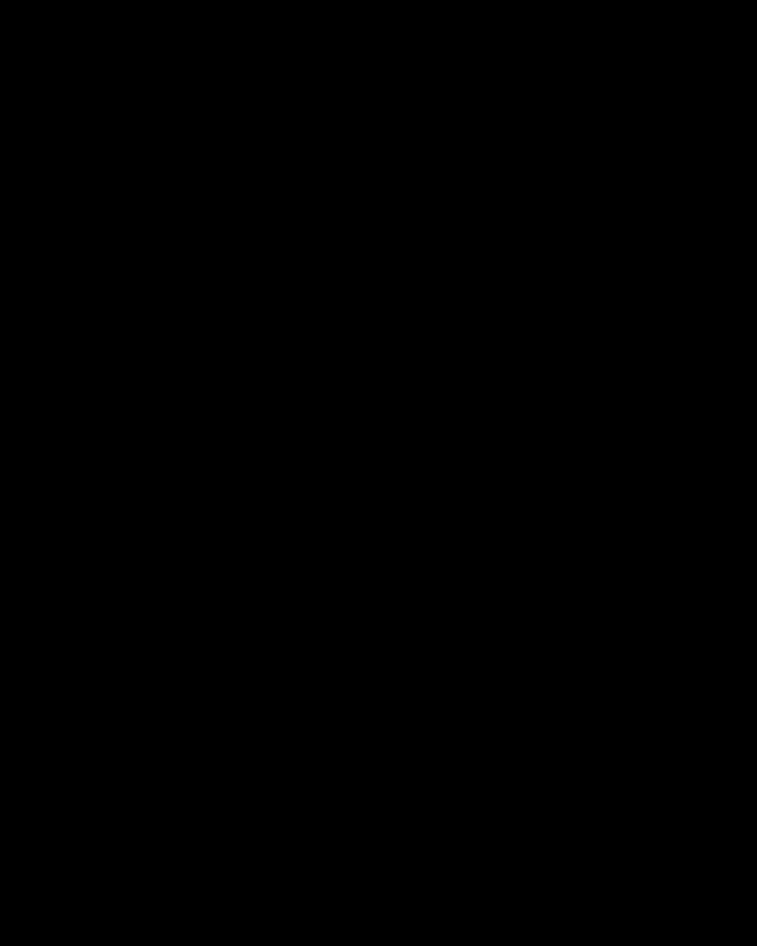
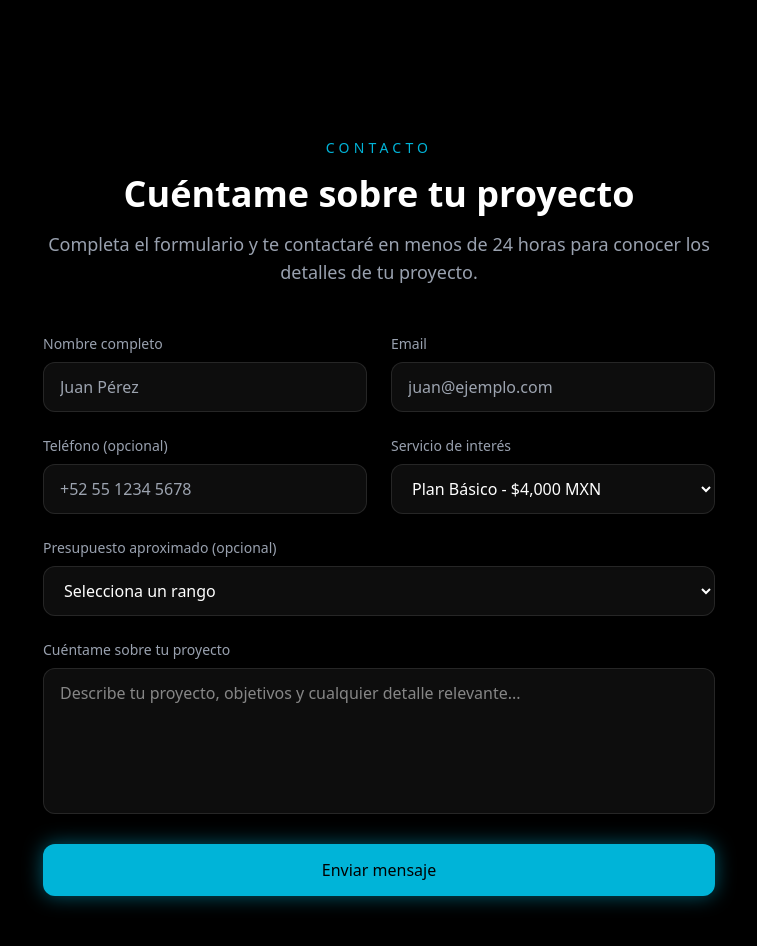
Before and after one commit to Rodrig0flow/enlazarte-dev, a Next.js app: page /servicios in a window 1280 px wide. Shown: the part 1780-2726 px from the top of the page, without its empty margins (261-1018 px from the left). Before the commit the page ends 1790 px from the top, so only its background shows below. Built offline with nearby package versions, Linux system fonts and the light colour scheme.

Commit message:
feat(servicios): agregar formulario de contacto con anchor #contacto

```diff
--- a/src/app/servicios/page.tsx
+++ b/src/app/servicios/page.tsx
@@ -1,6 +1,7 @@
 import { Section } from "@/components/dev/ui/Section";
 import { GlowButton } from "@/components/dev/ui/GlowButton";
 import { WhatsAppButton } from "@/components/dev/ui/WhatsAppButton";
+import { ContactForm } from "@/components/sections/ContactForm";
 
 const services = [
   {
@@ -111,6 +112,24 @@
           <GlowButton href="#contacto">Contáctame</GlowButton>
         </div>
       </Section>
+
+      <Section id="contacto">
+        <div className="text-center mb-12">
+          <p className="text-[#00B4D8] tracking-[0.3em] uppercase text-sm mb-4">
+            Contacto
+          </p>
+          <h2 className="text-3xl md:text-4xl font-bold text-white mb-4">
+            Cuéntame sobre tu proyecto
+          </h2>
+          <p className="text-gray-400 text-lg max-w-2xl mx-auto">
+            Completa el formulario y te contactaré en menos de 24 horas
+            para conocer los detalles de tu proyecto.
+          </p>
+        </div>
+        <div className="max-w-2xl mx-auto">
+          <ContactForm />
+        </div>
+      </Section>
     </main>
   );
 }
```
